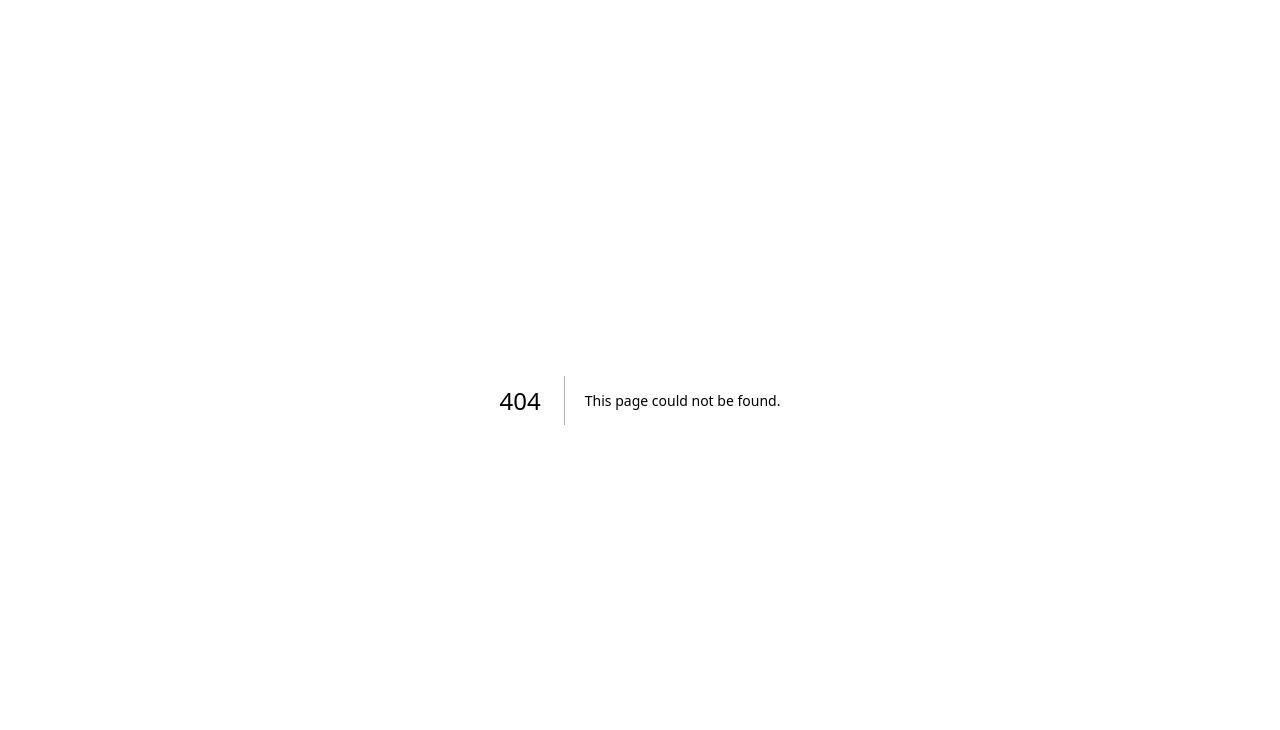
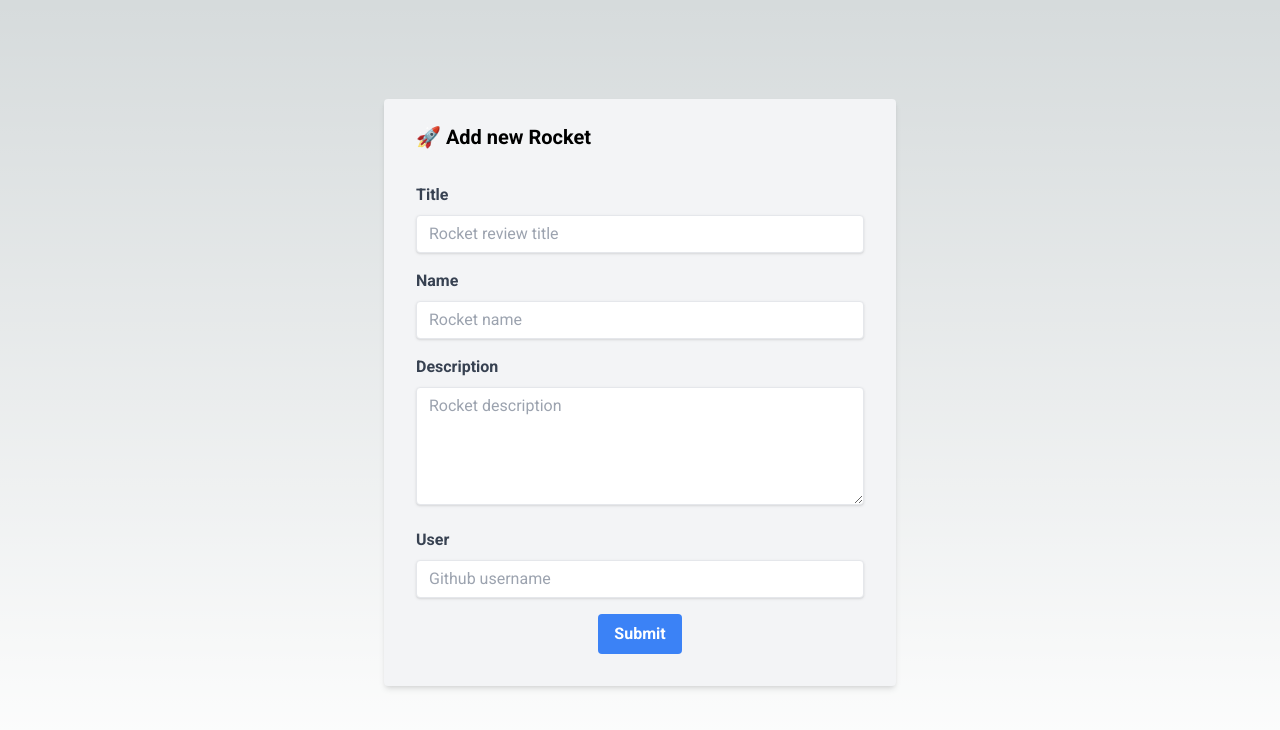
Before and after one commit to pavluha2dva8/sora-union-rockets-pavluha2dva8, a Next.js app: page /new-rocket in a window 1280 px wide. Before the commit this address had no page. Shown: the top 730 px of the page. Built offline with nearby package versions, Linux system fonts and the light colour scheme.

Commit message:
Implemented Home and Add-new pages

```diff
--- /dev/null
+++ b/app/new-rocket/page.tsx
@@ -0,0 +1,134 @@
+'use client'
+
+import debounce from 'lodash/debounce'
+import { useRouter } from 'next/navigation'
+import React, { useEffect, useState } from 'react'
+import useSWR from 'swr'
+import InputField from '@/components/InputField'
+import TextareaField from '@/components/TextareaField'
+import { useRocketStore } from '@/src/store/store'
+
+const AUTOCOMPLETE_DEBOUNCE_DELAY = 300
+
+const fetcher = (url: string) => fetch(url).then((res) => res.json())
+
+export default function NewRocket() {
+  const [title, setTitle] = useState('')
+  const [name, setName] = useState('')
+  const [description, setDescription] = useState('')
+  const [userLogin, setUserLogin] = useState('')
+  const [userAvatar, setUserAvatar] = useState('')
+  const [userList, setUserList] = useState<{ login: string; avatar: string }[]>([])
+  const [debouncedSearchTerm, setDebouncedSearchTerm] = useState('')
+
+  const router = useRouter()
+  const addRocket = useRocketStore((state) => state.addRocket)
+
+  // I'm using the debounce function a debounced version of the setDebouncedSearchTerm function.
+  // This debounced function is called every time the userLogin value changes, with a delay
+  useEffect(() => {
+    const handler = debounce(() => {
+      setDebouncedSearchTerm(userLogin)
+    }, AUTOCOMPLETE_DEBOUNCE_DELAY)
+
+    handler()
+
+    return () => {
+      handler.cancel()
+    }
+  }, [userLogin])
+
+  // The useSWR hook is used to fetch data from the GitHub API.
+  // If the debouncedSearchTerm value is not null, the fetcher function is called
+  const { data } = useSWR(
+    debouncedSearchTerm ? `https://api.github.com/search/users?q=${debouncedSearchTerm}` : null,
+    fetcher,
+  )
+
+  useEffect(() => {
+    if (data?.items) {
+      setUserList(
+        data.items.map((item: { login: string; avatar_url: string }) => ({
+          login: item.login,
+          avatar: item.avatar_url,
+        })),
+      )
+    }
+  }, [data])
+
+  const handleSubmit = (event: React.FormEvent<HTMLFormElement>) => {
+    event.preventDefault()
+    addRocket({ title, name, description, user: { login: userLogin, avatar: userAvatar } })
+    router.push('/')
+  }
+
+  const handleUserSelect = (login: string, avatar: string) => {
+    setUserLogin(login)
+    setUserAvatar(avatar)
+    setUserList([])
+  }
+
+  return (
+    <form
+      onSubmit={handleSubmit}
+      className="w-full max-w-lg bg-gray-100 shadow-md rounded px-8 pt-6 pb-8 mb-4"
+    >
+      <h1 className="text-xl font-bold mb-8 flex items-center">🚀 Add new Rocket</h1>
+
+      <InputField
+        label={'title'}
+        type={'text'}
+        placeholder={'Rocket review title'}
+        value={title}
+        handleChange={setTitle}
+      />
+      <InputField
+        label={'name'}
+        type={'text'}
+        placeholder={'Rocket name'}
+        value={name}
+        handleChange={setName}
+      />
+      <TextareaField
+        label={'description'}
+        placeholder={'Rocket description'}
+        value={description}
+        handleChange={setDescription}
+      />
+      <div className={'relative'}>
+        <InputField
+          label={'user'}
+          type={'text'}
+          placeholder={'Github username'}
+          value={userLogin}
+          handleChange={setUserLogin}
+        />
+
+        {/*I don't want to use third party libraries here for autocomplete,
+         so I created simple dropdown list of user login names*/}
+        {userList.length > 1 && (
+          <div className="absolute bg-white rounded-lg w-full shadow-lg">
+            {userList.map(({ login, avatar }) => (
+              <div
+                key={login}
+                className="px-4 py-2 cursor-pointer hover:bg-gray-200"
+                onClick={() => handleUserSelect(login, avatar)}
+              >
+                {login}
+              </div>
+            ))}
+          </div>
+        )}
+      </div>
+
+      <div className="flex items-center justify-center">
+        <button
+          className="bg-blue-500 hover:bg-blue-700 text-white font-bold py-2 px-4 rounded focus:outline-none focus:shadow-outline"
+          type="submit"
+        >
+          Submit
+        </button>
+      </div>
+    </form>
+  )
+}
--- a/app/page.tsx
+++ b/app/page.tsx
@@ -1,91 +1,19 @@
-import { Inter } from '@next/font/google'
-import Image from 'next/image'
-import styles from './page.module.css'
-
-const inter = Inter({ subsets: ['latin'] })
+import Link from 'next/link'
+import RocketsList from '@/components/RocketsList'
 
 export default function Home() {
   return (
-    <main className={styles.main}>
-      <div className={styles.description}>
-        <p>
-          Get started by editing&nbsp;
-          <code className={styles.code}>app/page.tsx</code>
-        </p>
-        <div>
-          <a
-            href="https://vercel.com?utm_source=create-next-app&utm_medium=appdir-template&utm_campaign=create-next-app"
-            target="_blank"
-            rel="noopener noreferrer"
-          >
-            By{' '}
-            <Image
-              src="/vercel.svg"
-              alt="Vercel Logo"
-              className={styles.vercelLogo}
-              width={100}
-              height={24}
-              priority
-            />
-          </a>
-        </div>
-      </div>
-
-      <div className={styles.center}>
-        <Image
-          className={styles.logo}
-          src="/next.svg"
-          alt="Next.js Logo"
-          width={180}
-          height={37}
-          priority
-        />
-        <div className={styles.thirteen}>
-          <Image src="/thirteen.svg" alt="13" width={40} height={31} priority />
-        </div>
-      </div>
-
-      <div className={styles.grid}>
-        <a
-          href="https://beta.nextjs.org/docs?utm_source=create-next-app&utm_medium=appdir-template&utm_campaign=create-next-app"
-          className={styles.card}
-          target="_blank"
-          rel="noopener noreferrer"
+    <div className={'max-w-xl w-full border border-gray-300 rounded-lg bg-gray-100 p-10'}>
+      <header className={'flex justify-between p-2 mb-4'}>
+        <h1 className="text-xl font-bold flex items-center">🚀 List of Rockets</h1>
+        <Link
+          href={'/new-rocket'}
+          className="bg-blue-500 hover:bg-blue-700 text-white font-bold py-2 px-4 rounded"
         >
-          <h2 className={inter.className}>
-            Docs <span>-&gt;</span>
-          </h2>
-          <p className={inter.className}>
-            Find in-depth information about Next.js features and API.
-          </p>
-        </a>
-
-        <a
-          href="https://vercel.com/templates?framework=next.js&utm_source=create-next-app&utm_medium=appdir-template&utm_campaign=create-next-app"
-          className={styles.card}
-          target="_blank"
-          rel="noopener noreferrer"
-        >
-          <h2 className={inter.className}>
-            Templates <span>-&gt;</span>
-          </h2>
-          <p className={inter.className}>Explore the Next.js 13 playground.</p>
-        </a>
-
-        <a
-          href="https://vercel.com/new?utm_source=create-next-app&utm_medium=appdir-template&utm_campaign=create-next-app"
-          className={styles.card}
-          target="_blank"
-          rel="noopener noreferrer"
-        >
-          <h2 className={inter.className}>
-            Deploy <span>-&gt;</span>
-          </h2>
-          <p className={inter.className}>
-            Instantly deploy your Next.js site to a shareable URL with Vercel.
-          </p>
-        </a>
-      </div>
-    </main>
+          +
+        </Link>
+      </header>
+      <RocketsList />
+    </div>
   )
 }
--- a/next.config.js
+++ b/next.config.js
@@ -3,6 +3,9 @@ const nextConfig = {
   experimental: {
     appDir: true,
   },
+  images: {
+    domains: ['avatars.githubusercontent.com'],
+  },
 }
 
 module.exports = nextConfig
```
Also changed, not shown: app/page.module.css (deleted, +0 -8 lines), public/rocket.png (added).
